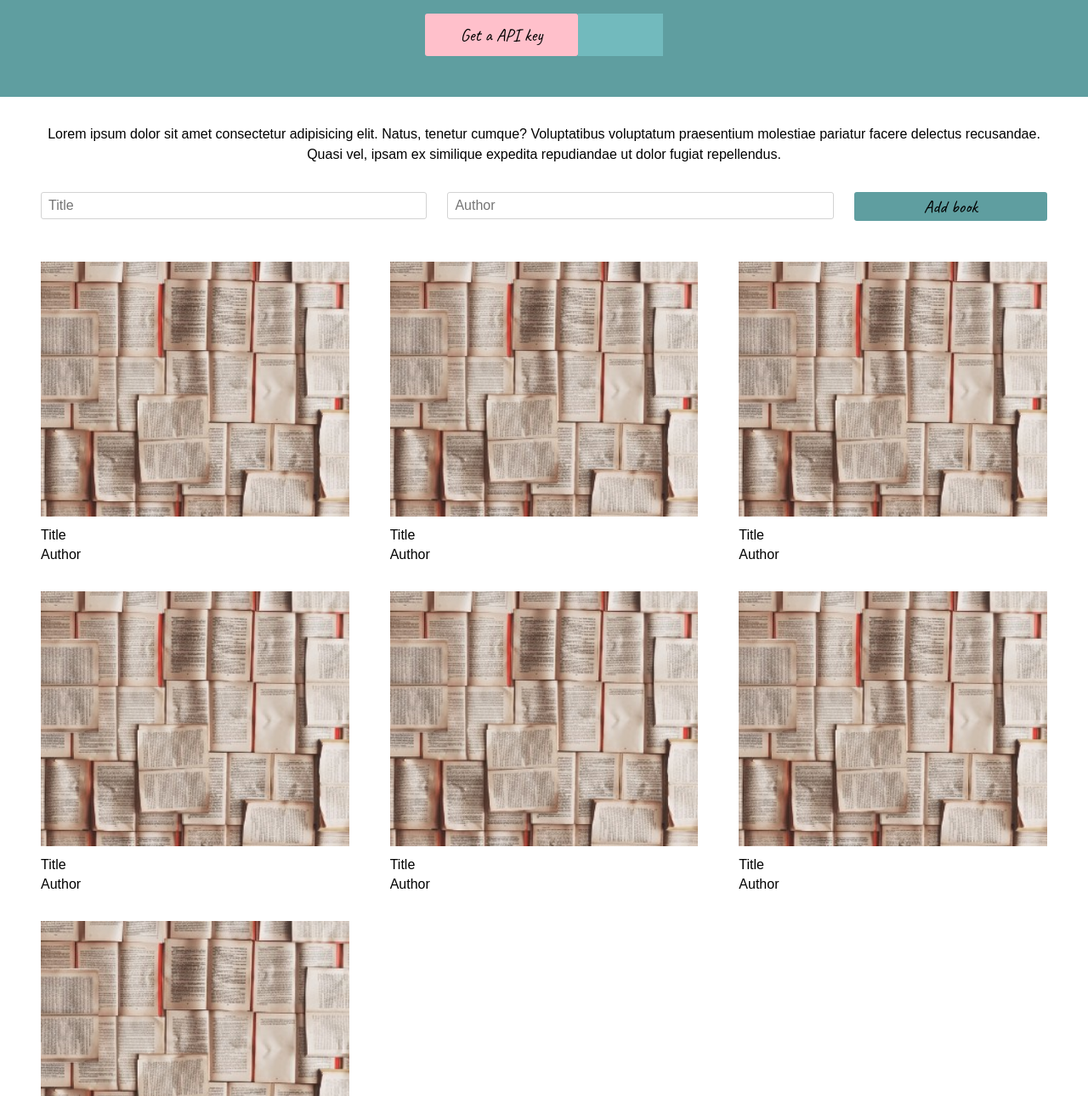
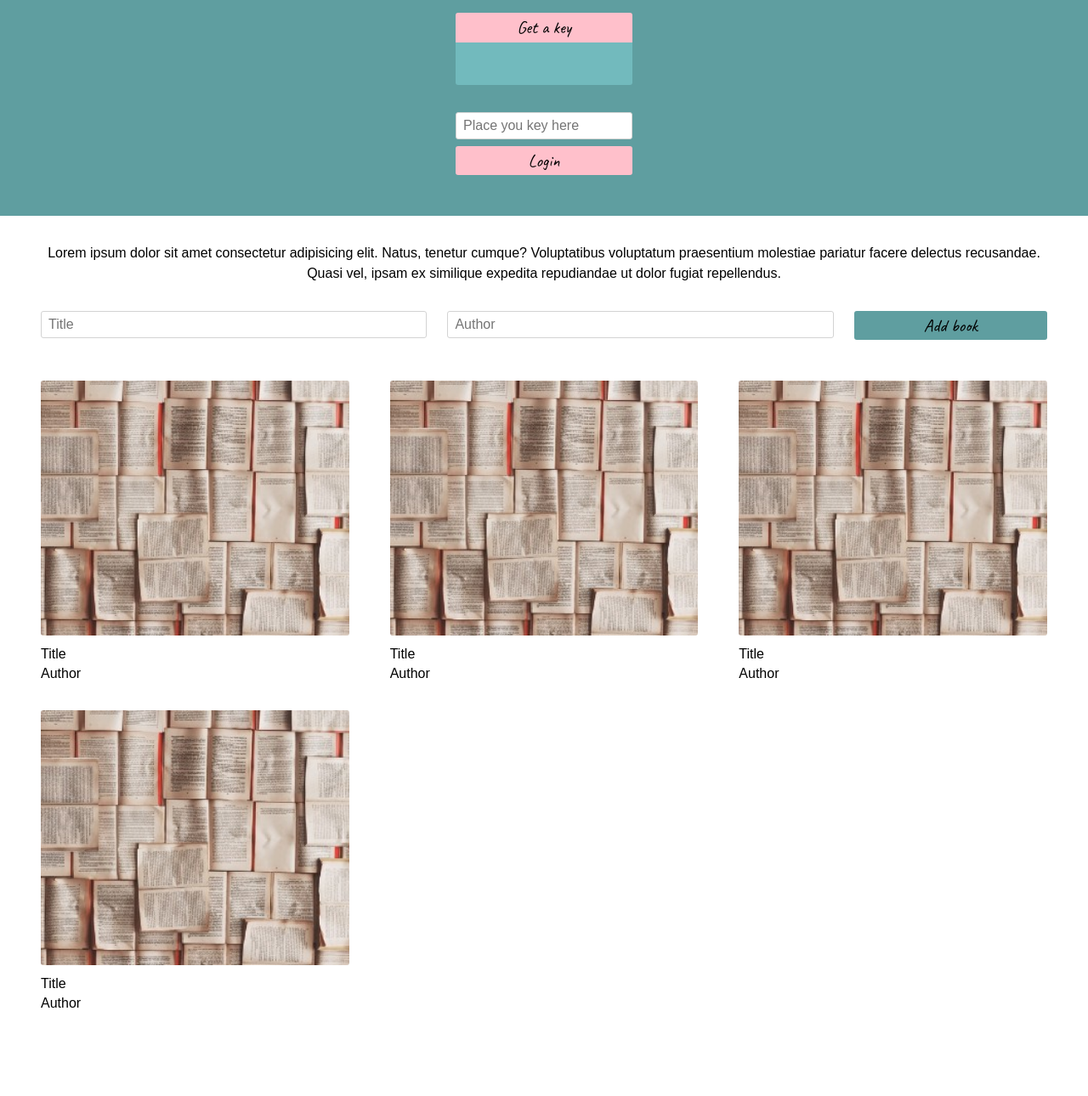
Before and after one commit to LadyLockheed/Lab-AJAX-API, a plain HTML site: page index.html in a window 1280 px wide. Shown: the part 124-1414 px from the top of the page at 85% size. After the commit the page ends 1314 px from the top, so only its background shows below. Drawn offline with Linux system fonts and the light colour scheme.

Commit message:
updated js file

```diff
--- a/index.html
+++ b/index.html
@@ -6,21 +6,36 @@
     <meta http-equiv="X-UA-Compatible" content="ie=edge">
     <link rel = "stylesheet" type = "text/css" href = "style.css" />
     <script src="script.js" charset="utf-8"></script>
-    <title>Kanhan Bookshop</title>
+    <title>Karhan Bookshop</title>
     <style>
         @import url('https://fonts.googleapis.com/css?family=Caveat&display=swap');
     </style>
 </head>
 <body>
-    <div class="page-banner">
-        <div class="page-title">Kanhan Bookshop</div>
+<div class="page-banner">
+    <div class="page-title">Karhan Books</div>
+
+    <div class="key">
+        <button class="key-button">Get a key</button>
+    </div>
+
+    <div class="key">
+        <div class="key-frame"></div>
+    </div>
 
 
-    <div class="key">
-            <button class="key-button">Get a API key</button>
-            <div class="key-frame"></div>
+    <div class="login">
+        <input type="text" name="Login" placeholder="Place you key here" class="login-input">
     </div>
+
+    <div class="login1">
+        <button class="login-button">Login</button>
+    </div>
+
+
 </div>
+
+
 
 <div class="form-paragraph">Lorem ipsum dolor sit amet consectetur adipisicing elit. Natus, tenetur cumque? Voluptatibus voluptatum praesentium molestiae pariatur facere delectus recusandae. Quasi vel, ipsam ex similique expedita repudiandae ut dolor fugiat repellendus.
 </div>
@@ -28,8 +43,8 @@
 
 
 <div class="add-Books">
-        <input type="text" name="Title" placeholder="Title">
-        <input type="text" name="Author" placeholder="Author">
+        <input type="text" name="Title" placeholder="Title" class="input-title">
+        <input type="text" name="Author" placeholder="Author" class="input-author">
         <button class="add-Books-Button">Add book</button>
 </div>
 
@@ -54,21 +69,6 @@
             <div class="book-title">Title</div>
             <div class="book-author">Author</div>
     </div>
-    <div class="book">
-            <div class="book-image"></div>
-            <div class="book-title">Title</div>
-            <div class="book-author">Author</div>
-    </div>
-    <div class="book">
-            <div class="book-image"></div>
-            <div class="book-title">Title</div>
-            <div class="book-author">Author</div>
-    </div>
-    <div class="book">
-            <div class="book-image"></div>
-            <div class="book-title">Title</div>
-            <div class="book-author">Author</div>
-    </div>
 </div>
 </body>
 </html>
--- a/script.js
+++ b/script.js
@@ -1,47 +1,62 @@
-const url = 'https://www.forverkliga.se/JavaScript/api/crud.php?requestKey';
+let ourKey = '8pLR2'; // api måste alltid ha något av typ av key
+const baseUrl = 'https://www.forverkliga.se/JavaScript/api/crud.php';
 console.log('Script started');
 
 window.addEventListener('load', () => {
     console.log('Window load');
-    // när vi trycker på knappen request till api server
-    // ta hand om infon vi får tillbaka
-    //visa datan på webbsidan
-    // plocka ut key från objektet
 
-
+// API key
 let keyButton = document.querySelector('.key-button');
 let keyFrame = document.querySelector('.key-frame');
 
 keyButton.addEventListener('click', async event => {
     console.log('Click on key-button'); // async måste vara med om await används
-
-const response = await fetch(url);
-console.log('Got response from server', response); // måste gör om det till json (inte säker på att det går, annars måste den göras om)
-const data = await response.json(); // omvandlar json sträng till i detta fallet objekt
-console.log('JSON', data);
-console.log('key: ', data.key);
+    const urlKey = baseUrl + '?requestKey';
+    const response = await fetch(urlKey);
+    console.log('Key - Got response from server', response); // måste gör om det till json (inte säker på att det går, annars måste den göras om)
+    const data = await response.json(); // omvandlar json sträng till i detta fallet objekt
+    console.log('JSON key', data);
+    console.log('key: ', data.key);
 
 keyFrame.innerHTML = data.key; // nyckeln skrivs ut på konsolen
+ourKey = data.key;
+});
 
 
+// Login in
+let loginButton = document.querySelector('.login-button');
+let loginInput = document.querySelector('.login-input');
+
+    loginButton.addEventListener('click', async event =>{
+    console.log('login button');
+    console.log('login input', loginInput);
+    ourKey = loginInput.value;
+    console.log('new key', ourKey);
+});
+
+
+
+// Add book
+let addBooksButton = document.querySelector('.add-Books-Button');
+let inputTitle = document.querySelector('.input-title');
+let inputAuthor = document.querySelector('.input-author');
+
+
+addBooksButton.addEventListener('click', async event =>{
+    const urlAdd = baseUrl + '?key=' + ourKey + '&op=insert&title=variabel&author=variabel';
+    const response = await fetch(urlAdd);
+    console.log('Add book - Got response from server', response);
+    const data = await response.json();
+    console.log('JSON Add book', data);
+    console.log('User input' + inputTitle.value + inputAuthor.value);
+
+    // behöver gå igenom båda input elementen och seda skriva ut dem på consolen
+    // status: success skapa bok object (crearebook();)
+    // misslyckas upp till 5 gång - skriva ut det på sidan - status: error text försök igen
 
 });
 
 
 
 
-
-
-
-
-
-
-
-
-
-
-
-
-
-
 }); // Load
--- a/style.css
+++ b/style.css
@@ -13,7 +13,8 @@
 .page-title{
     font-family: 'Caveat', 'Times New Roman', Times, serif;
     font-size: 3em;
-    padding: 1em 2.2em 0em;
+    padding: 1em 1em 1em;
+    line-height: 0.9em;
 }
 .page-paragraph{
     text-align: center;
@@ -28,8 +29,7 @@
 .key{
     display: flex;
     justify-content: center;
-    padding: 2em;
-    padding-bottom: 3em;
+    /* padding-top: 1em; */
 }
 .key-button{
     display: block;
@@ -37,18 +37,55 @@
     border: none;
     font-size: 1.3em;
     font-family: 'Caveat', 'Times New Roman', Times, serif;
-    border-radius: 3px;
+    border-top-left-radius: 3px 3px;
+    border-top-right-radius: 3px 3px;
+    width: 10em;
     padding: 0.2em 2em 0.2em;
 }
 .key-frame{
+    display: flex;
+    border-bottom-left-radius: 3px 3px;
+    border-bottom-right-radius: 3px 3px;
     background-color: rgb(114, 186, 189);
     width: 100px;
     height: 50px;
-    display: inline-block;
+    width: 13em;
+    align-items: center;
+    justify-content: center;
+    font-family: sans-serif;
+    font-weight: lighter;
+
 }
-
-
-
+.login{
+    padding-top: 2em;
+    display: flex;
+    justify-content: center;
+}
+.login1{
+    padding: 0.5em 1em 3em;
+    display: flex;
+    justify-content: center;
+}
+.login-button{
+    display: block;
+    background-color: pink;
+    border: none;
+    font-size: 1.3em;
+    font-family: 'Caveat', 'Times New Roman', Times, serif;
+    border-radius: 3px;
+    width: 10em;
+    padding: 0.2em 2em 0.2em;
+}
+.login input{
+    height: 2em;
+    font-family: sans-serif;
+    font-weight: lighter;
+    font-size: 1em;
+    padding: 0.5em;
+    border: 1px solid lightgray;
+    border-radius: 3px;
+    width: 13em;
+}
 
 /* Add Book form */
 .add-Books {
@@ -103,6 +140,7 @@
     background-size: cover;
     height: 100%;
     width: 100%;
+    border-radius: 3px;
 }
 .book-title{
     margin-top: 0.8em;
```
